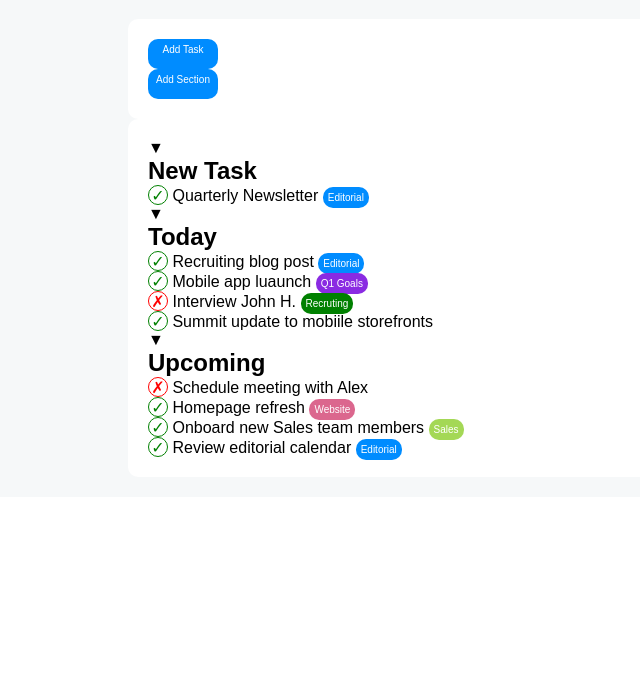
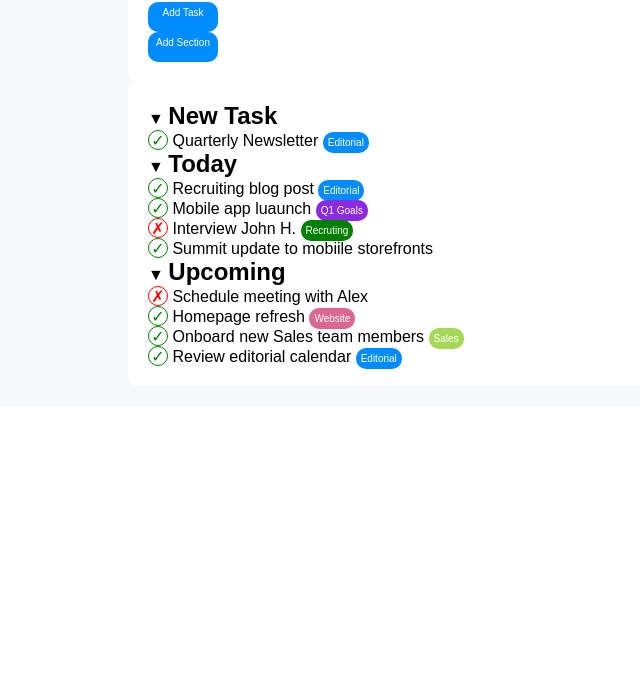
Before and after one commit to gianmaria-fadda/html-css-toboolist, a plain HTML site: page index.html in a window 1280 px wide. Shown: the part 112-800 px from the top of the page, without its empty margins (0-640 px from the left). Drawn offline with Linux system fonts and the light colour scheme.

Commit message:
corretto errore css

```diff
--- a/css/style.css
+++ b/css/style.css
@@ -29,8 +29,7 @@ header h1{
 }
 
 h1,
-h2,
-{
+h2 {
     display: inline;
 }
 
```
